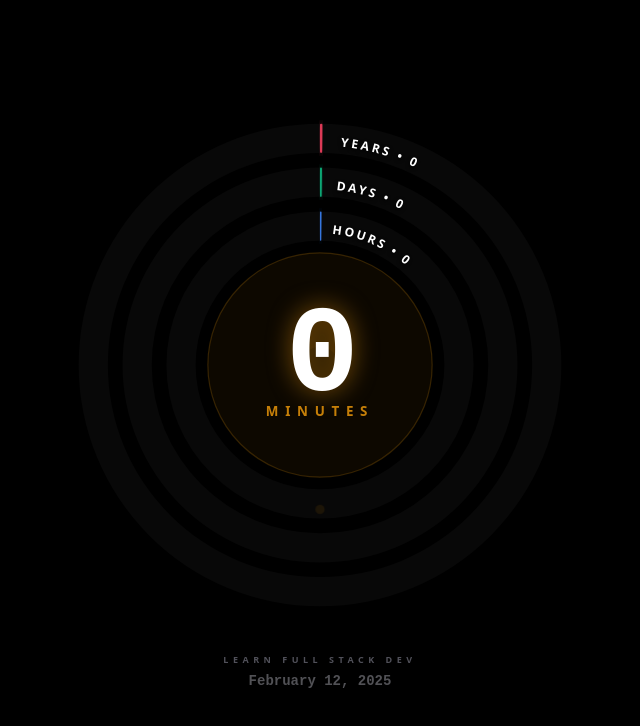
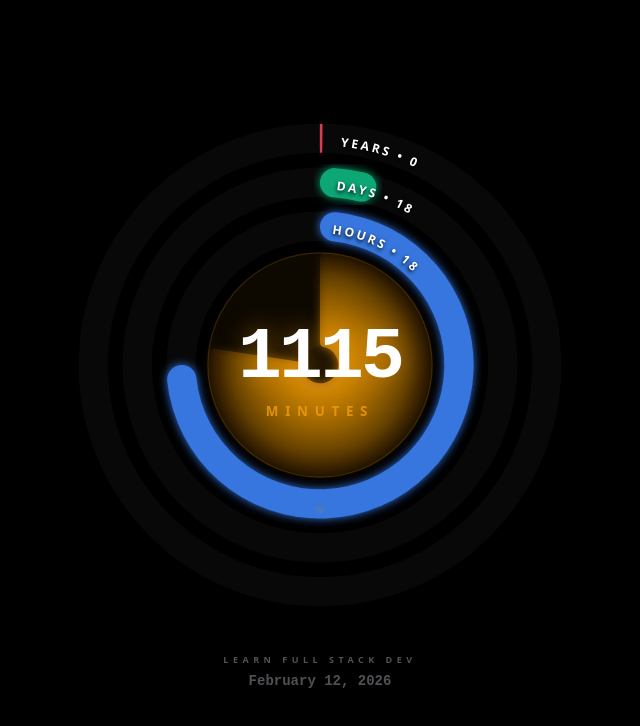
Before and after one commit to lab1207/the-end-date, a React (Vite) app: page / in a window 1280 px wide. Shown: the top 726 px of the page, without its empty margins (320-960 px from the left). Built offline with nearby package versions, Linux system fonts and the light colour scheme.

Commit message:
Update App.tsx

```diff
--- a/App.tsx
+++ b/App.tsx
@@ -9,7 +9,7 @@ import WatchFace from './components/WatchFace';
  * Format: 'YYYY-MM-DD'
  * 47 years old on 👉 31-12-2049 , making month 12=Dec so better math
  */
-const TARGET_END_DATE = '2025-02-12';
+const TARGET_END_DATE = '2026-02-12';
 
 const App: React.FC = () => {
   // Uses the configuration constant defined above
```
